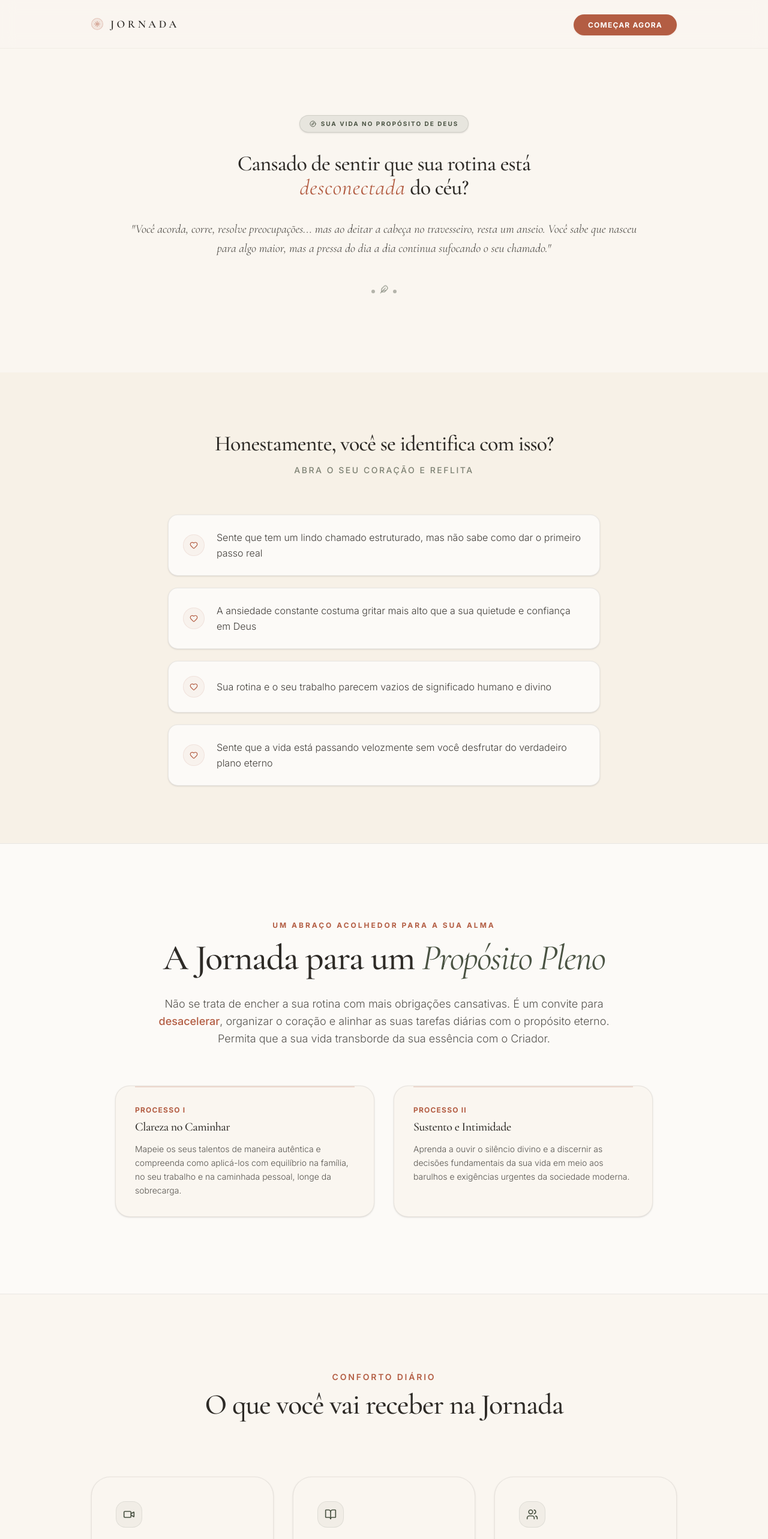
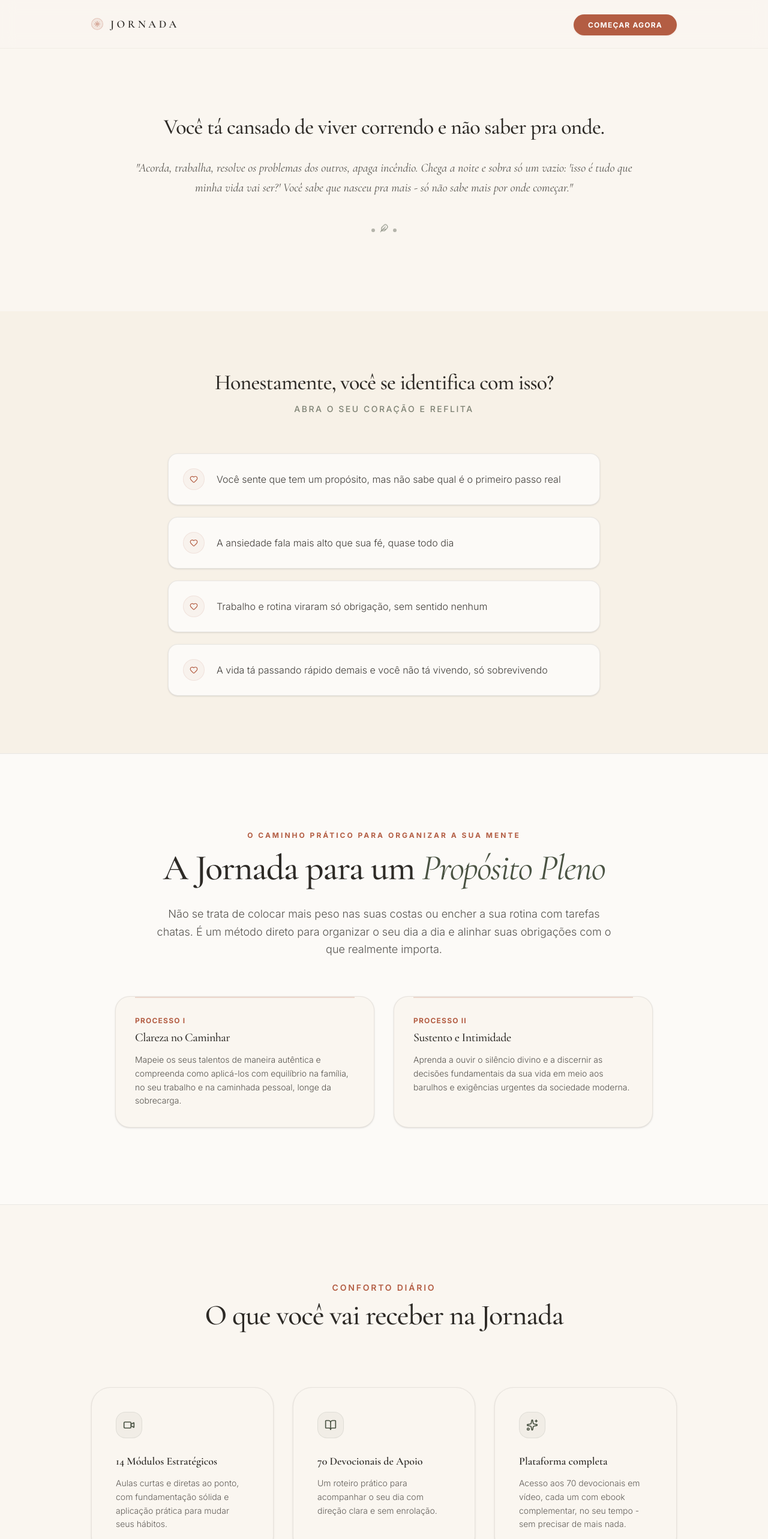
Before and after one commit to tiagoncosta/Jornada-Prop-sito-site-02, a React (Vite) app: page / in a window 1280 px wide. Shown: the top 2566 px of the page at 60% size. Built offline with nearby package versions, Linux system fonts and the light colour scheme.

Commit message:
refactor: update hero section copy and cleanup readme
Simplify the hero section messaging to improve engagement and remove boilerplate AI Studio documentation from README.

```diff
--- a/src/App.tsx
+++ b/src/App.tsx
@@ -109,20 +109,14 @@ export default function App() {
       <section className="relative pt-36 pb-20 md:pt-48 md:pb-32 overflow-hidden">
         <div className="container mx-auto px-6 text-center max-w-4xl relative">
           <Reveal>
-            <div className="inline-flex items-center gap-2 py-1.5 px-4 rounded-full bg-olive/10 border border-olive/15 text-[10px] font-bold uppercase tracking-[0.2em] mb-8 text-olive shadow-sm">
-              <Compass size={11} className="text-olive animate-spin-slow" />
-              Sua vida no propósito de Deus
-            </div>
-
             <h1 className="text-4xl md:text-6.5xl lg:text-7.5xl font-serif font-medium mb-8 leading-[1.12] tracking-tight text-text">
-              Cansado de sentir que sua rotina está <br/>
-              <span className="text-accent italic font-normal tracking-wide">desconectada</span> do céu?
+              Você tá cansado de viver correndo e não saber pra onde.
             </h1>
           </Reveal>
 
           <Reveal delay={0.25}>
             <p className="text-base md:text-xl max-w-2.5xl mx-auto text-text/80 font-serif leading-relaxed italic">
-              "Você acorda, corre, resolve preocupações... mas ao deitar a cabeça no travesseiro, resta um anseio. Você sabe que nasceu para algo maior, mas a pressa do dia a dia continua sufocando o seu chamado."
+              "Acorda, trabalha, resolve os problemas dos outros, apaga incêndio. Chega a noite e sobra só um vazio: 'isso é tudo que minha vida vai ser?' Você sabe que nasceu pra mais - só não sabe mais por onde começar."
             </p>
           </Reveal>
 
@@ -150,10 +144,10 @@ export default function App() {
 
           <div className="grid gap-4 md:gap-5">
             {[
-              "Sente que tem um lindo chamado estruturado, mas não sabe como dar o primeiro passo real",
-              "A ansiedade constante costuma gritar mais alto que a sua quietude e confiança em Deus",
-              "Sua rotina e o seu trabalho parecem vazios de significado humano e divino",
-              "Sente que a vida está passando velozmente sem você desfrutar do verdadeiro plano eterno"
+              "Você sente que tem um propósito, mas não sabe qual é o primeiro passo real",
+              "A ansiedade fala mais alto que sua fé, quase todo dia",
+              "Trabalho e rotina viraram só obrigação, sem sentido nenhum",
+              "A vida tá passando rápido demais e você não tá vivendo, só sobrevivendo"
             ].map((point, i) => (
               <Reveal key={i} delay={i * 0.1}>
                 <div className="group p-6 rounded-2xl border border-border bg-[#FCFAF7] hover:border-accent/30 hover:bg-white transition-all duration-300 flex items-center gap-5 shadow-sm">
@@ -175,13 +169,13 @@ export default function App() {
         <div className="container mx-auto px-6 max-w-5xl text-center relative">
           <Reveal>
             <span className="text-[10px] md:text-xs font-bold uppercase tracking-[0.25em] text-accent mb-4 block">
-              Um abraço acolhedor para a sua alma
+              O caminho prático para organizar a sua mente
             </span>
             <h2 className="text-4xl md:text-5xl lg:text-6xl font-serif font-medium text-text tracking-tight mb-8">
               A Jornada para um <span className="text-olive italic font-normal">Propósito Pleno</span>
             </h2>
             <p className="text-base md:text-lg text-text/80 max-w-3xl mx-auto mb-16 leading-relaxed font-light">
-              Não se trata de encher a sua rotina com mais obrigações cansativas. É um convite para <span className="text-accent font-medium">desacelerar</span>, organizar o coração e alinhar as suas tarefas diárias com o propósito eterno. Permita que a sua vida transborde da sua essência com o Criador.
+              Não se trata de colocar mais peso nas suas costas ou encher a sua rotina com tarefas chatas. É um método direto para organizar o seu dia a dia e alinhar suas obrigações com o que realmente importa.
             </p>
           </Reveal>
 
@@ -226,17 +220,17 @@ export default function App() {
               {
                 icon: <Video size={20} />,
                 title: "14 Módulos Estratégicos",
-                desc: "Aulas cirúrgicas focadas no coração, com fundamentação sólida e aplicação amorosa para suavizar hábitos exautivos."
+                desc: "Aulas curtas e diretas ao ponto, com fundamentação sólida e aplicação prática para mudar seus hábitos."
               },
               {
                 icon: <BookOpen size={20} />,
                 title: "70 Devocionais de Apoio",
-                desc: "Um roteiro sereno escrito com delicadeza para acompanhar as suas manhãs com profunda conexão divina e quietude."
+                desc: "Um roteiro prático para acompanhar o seu dia com direção clara e sem enrolação."
               },
               {
-                icon: <Users size={20} />,
-                title: "Comunidade Amparada",
-                desc: "Um espaço seguro e carinhoso para compartilhar sentimentos, interceder e caminhar junto com corações que pulsam na mesma fé."
+                icon: <Sparkles size={20} />,
+                title: "Plataforma completa",
+                desc: "Acesso aos 70 devocionais em vídeo, cada um com ebook complementar, no seu tempo - sem precisar de mais nada."
               }
             ].map((item, i) => (
               <Reveal key={i} delay={i * 0.15}>
@@ -263,19 +257,18 @@ export default function App() {
           <div className="text-center mb-16 max-w-2xl mx-auto">
             <Reveal>
               <h2 className="text-3xl md:text-5xl font-serif font-medium text-text tracking-tight mb-6">
-                Um método feito para restaurar corações
+                Um método prático para o seu dia a dia
               </h2>
               <p className="text-text/80 text-sm md:text-base font-light leading-relaxed">
-                Nossa abordagem respeita o seu tempo e a sua história. É fruto de longas caminhadas, escuta cuidadosa e a entrega diária de vidas restauradas que redescobriram o valor de viver na presença.
+                Essa jornada foi criada pensando em quem tem uma rotina corrida e precisa de direcionamento real. É um passo a passo objetivo para você aplicar de forma simples, no seu próprio tempo.
               </p>
             </Reveal>
           </div>
 
-          <div className="grid grid-cols-1 sm:grid-cols-3 gap-8 text-center mb-24 max-w-3xl mx-auto">
+          <div className="grid grid-cols-1 sm:grid-cols-2 gap-8 text-center mb-24 max-w-2xl mx-auto">
             {[
-              { label: "Vidas Acolhidas e Restauradas", value: "1.200+" },
               { label: "Módulos de Mentoria Prática", value: "14" },
-              { label: "Encontros de Devocional Escrita", value: "70" }
+              { label: "Devocionais em Vídeo", value: "70" }
             ].map((stat, i) => (
               <Reveal key={i} delay={i * 0.1}>
                 <div className="border border-border p-6 rounded-2xl bg-bg/50">
@@ -292,9 +285,6 @@ export default function App() {
 
           <div className="mb-8 text-center md:text-left">
             <Reveal>
-              <span className="text-xs font-sans font-bold uppercase text-accent tracking-widest gap-2 inline-flex items-center">
-                <span className="w-1.5 h-1.5 rounded-full bg-accent" /> Um roteiro de paz
-              </span>
               <h3 className="text-2.5xl md:text-3.5xl font-serif font-medium text-text mt-1">Os 5 Pilares da Reorganização Espiritual</h3>
             </Reveal>
           </div>
@@ -323,66 +313,13 @@ export default function App() {
         </div>
       </section>
 
-      {/* 6. Depoimentos */}
-      <section className="py-20 md:py-32 bg-bg relative">
-        <div className="container mx-auto px-6 max-w-5xl">
-          <div className="text-center mb-16 md:mb-20">
-            <Reveal>
-              <span className="text-[10px] md:text-sm text-accent tracking-[0.2em] font-semibold uppercase block mb-3">HISTÓRIAS DE ACOLHIMENTO</span>
-              <h2 className="text-3.5xl md:text-5xl font-serif font-medium text-text tracking-tight mb-4">
-                Histórias reais de quem redescobriu a paz
-              </h2>
-              <p className="text-olive/80 max-w-lg mx-auto text-sm md:text-base font-light">
-                Compreenda a mudança de perspectiva cotidiana descrita de forma sincera por nossos alunos.
-              </p>
-            </Reveal>
-          </div>
 
-          <div className="grid grid-cols-1 md:grid-cols-3 gap-6 lg:gap-8">
-            {[
-              {
-                name: "Ana Paula S.",
-                role: "Mãe e Empreendedora",
-                text: "O método trouxe uma harmonia e um acolhimento maravilhoso para a rotina da minha casa. Hoje, em vez de viver exausta ou culpada, sinto que cada detalhe do dia tem uma direção e paz espiritual."
-              },
-              {
-                name: "Marcos V. Silva",
-                role: "Líder e Engenheiro",
-                text: "Os pilares de relacionamento e vocação me acolheram no momento de maior dúvida. Descobri que meu ganho e minhas habilidades profissionais são instrumentos de fé viva."
-              },
-              {
-                name: "Juliana Costa",
-                role: "Professora de Artes",
-                text: "O guia devocional é extremamente profundo. Não é apenas leitura rápida, são diretrizes reais de oração, escuta e ação prática. Valeu cada segundo investido no meu bem-estar com o Pai."
-              }
-            ].map((t, i) => (
-              <Reveal key={i} delay={i * 0.1}>
-                <div className="bg-[#FAF6F0] p-8 md:p-10 rounded-[2.2rem] border border-border relative hover:border-accent/20 transition-all duration-300 h-full flex flex-col justify-between shadow-sm">
-                  <div>
-                    <div className="flex gap-1 mb-5 text-gold">
-                      {[1, 2, 3, 4, 5].map(s => <Star key={s} size={11} fill="currentColor" className="stroke-none" />)}
-                    </div>
-                    <p className="text-text/80 italic mb-8 leading-relaxed text-sm md:text-base font-light font-serif">
-                      "{t.text}"
-                    </p>
-                  </div>
-                  <div className="border-t border-border/80 pt-4 mt-auto">
-                    <div className="font-serif font-bold text-text text-sm md:text-base">{t.name}</div>
-                    <div className="text-[10px] text-olive/60 font-semibold uppercase mt-0.5 tracking-wider">{t.role}</div>
-                  </div>
-                </div>
-              </Reveal>
-            ))}
-          </div>
-        </div>
-      </section>
 
       {/* 7. Dúvidas Frequentes */}
       <section className="py-20 md:py-32 bg-beige-light border-t border-border">
         <div className="container mx-auto px-6 max-w-3xl">
           <div className="text-center mb-16">
             <Reveal>
-              <span className="text-[10px] md:text-xs text-accent tracking-[0.2em] font-semibold uppercase block mb-3">CONFORTO E ENCONTROS</span>
               <h2 className="text-3.5xl md:text-5xl font-serif font-medium text-text tracking-tight">
                 Dúvidas comuns esclarecidas
               </h2>
@@ -392,13 +329,13 @@ export default function App() {
           <Reveal>
             <div className="bg-bg border border-border rounded-3xl p-6 md:p-8 space-y-2 shadow-sm">
               <Accordion title="Como recebo o acesso ao Guia?">
-                O acesso é completamente imediato. Assim que o pagamento de R$ 97,00 for aprovado, seu e-mail cadastrado receberá um link individual contendo as instruções didáticas e as chaves de acesso para a nossa aconchegante plataforma.
+                O acesso é completamente imediato. Assim que o pagamento de R$ 97,00 for aprovado, seu e-mail cadastrado receberá um link individual contendo as instruções didáticas e as chaves de acesso para a nossa plataforma.
               </Accordion>
               <Accordion title="Por quanto tempo terei acesso a todo o material?">
                 O seu acesso é vitalício. Você pode ler as 70 devocionais, assistir às aulas dos 14 módulos e rever as meditações no seu ritmo, sempre que a sua rotina pedir por um momento de paz profunda.
               </Accordion>
               <Accordion title="Preciso dominar teologia ou oratória para usufruir?">
-                Não. A Jornada Propósito Pleno foi inteiramente estruturada com clareza e acolhimento clínico para receber quem está iniciando o hábito de devotionais diários, estimulando conversas francas e aplicáveis.
+                Não. A Jornada Propósito Pleno foi inteiramente estruturada com clareza para receber quem está iniciando o hábito de devotionais diários, estimulando conversas francas e aplicáveis.
               </Accordion>
               <Accordion title="E se o método não funcionar para o meu cotidiano?">
                 Fique em total tranquilidade: oferecemos uma garantia integral e incondicional de reembolso de 7 dias. Seu conforto e convicção são o nosso maior compromisso ético.
@@ -428,18 +365,18 @@ export default function App() {
                 </div>
 
                 <div className="text-center md:text-left">
-                  <span className="text-[10px] font-bold tracking-[0.2em] text-accent uppercase block mb-2">SEGURANÇA E AMOR</span>
+                  <span className="text-[10px] font-bold tracking-[0.2em] text-accent uppercase block mb-2">RISCO ZERO</span>
                   <h2 className="text-2xl md:text-3xl font-serif font-medium text-text mb-4 tracking-tight">
-                    Risco Zero para a sua decisão.
+                    Testa por 7 dias.
                   </h2>
                   <p className="text-text/80 text-sm leading-relaxed mb-6 font-light">
-                    Acreditamos verdadeiramente no alinhamento espiritual e no conforto cotidiano que este guia oferece, por isso removemos todo o risco de sua decisão. Faça parte da comunidade e use os materiais. Se em até 7 dias você entender que a jornada não é adequada, basta nos contatar por e-mail e estornamos 100% do seu valor. Sem complicação ou embaraço.
+                    Se não for pra você, devolvemos seu dinheiro. Sem enrolação, sem pergunta.
                   </p>
                   <div className="flex items-center justify-center md:justify-start gap-4">
                     <div className="flex gap-1 text-gold">
                       {[1, 2, 3, 4, 5].map(s => <Star key={s} size={11} fill="currentColor" className="stroke-none" />)}
                     </div>
-                    <span className="text-[9px] font-bold uppercase tracking-widest text-text/50 font-sans">Garantia incondicional de satisfação</span>
+                    <span className="text-[9px] font-bold uppercase tracking-widest text-text/50 font-sans">Garantia incondicional de reembolso</span>
                   </div>
                 </div>
 
@@ -458,13 +395,18 @@ export default function App() {
             <div className="bg-bg border border-accent/25 text-text rounded-[2.5rem] md:rounded-[3rem] p-8 md:p-14 text-center relative overflow-hidden shadow-lg backdrop-blur-md">
 
               <div className="mb-10 max-w-md mx-auto text-left space-y-4">
-                <div className="text-center mb-6">
-                  <span className="text-[10px] font-bold uppercase tracking-[0.3em] text-accent font-sans bg-accent/5 px-4 py-1.5 rounded-full border border-accent/15">Sua Proposta Integral</span>
-                </div>
+                <h3 className="text-2xl md:text-3.5xl font-serif font-medium text-text text-center mb-4 tracking-tight">
+                  Você já tentou resolver isso sozinho. Não funcionou.
+                </h3>
+
+                <p className="text-sm md:text-base text-text/80 text-center max-w-lg mx-auto mb-10 leading-relaxed font-light">
+                  R$97. Acesso vitalício. 14 módulos estratégicos e 70 devocionais em vídeo com e-books complementares.
+                </p>
+
                 {[
-                  { title: "14 Módulos Estruturados", desc: "Aulas acolhedoras e diretas para harmonizar sua rotina" },
-                  { title: "70 Devocionais Diárias", desc: "Acompanhamento diário para edificação íntima da sua fé" },
-                  { title: "Comunidade Amparada", desc: "Um reduto quente de carinho e troca de experiências de fé" }
+                  { title: "14 Módulos Práticos", desc: "Aulas curtas e diretas ao ponto pra você mudar seus hábitos" },
+                  { title: "70 Devocionais em Vídeo", desc: "Acompanhamento diário sem enrolação pra guiar suas manhãs" },
+                  { title: "Plataforma Completa", desc: "Acesso no seu próprio tempo com ebooks complementares inclusos" }
                 ].map((item, i) => (
                   <div key={i} className="flex gap-4 items-start bg-white/40 p-4 rounded-xl border border-border group hover:border-accent/20 hover:bg-white/90 transition-all duration-300">
                     <div className="w-7 h-7 rounded-full bg-accent/10 flex items-center justify-center shrink-0 mt-0.5 border border-accent/15">
@@ -487,17 +429,11 @@ export default function App() {
                 <p className="text-xs text-text/60 mt-3 font-sans">Acesso vitalício completo, sem novas taxas ou mensalidades</p>
               </div>
 
-              <div className="grid grid-cols-1 sm:grid-cols-3 gap-3 mb-10 max-w-lg mx-auto">
-                {[
-                  { icon: <Zap size={11} />, text: "Acesso Vitalício" },
-                  { icon: <Star size={11} />, text: "Roteiro de Apoio" },
-                  { icon: <ShieldCheck size={11} />, text: "Garantia 7 Dias" }
-                ].map((item, i) => (
-                  <div key={i} className="bg-white/40 border border-border py-3 rounded-xl flex items-center justify-center gap-2 text-[9px] md:text-[10px] font-bold uppercase tracking-widest text-text/80">
-                    <span className="text-accent">{item.icon}</span>
-                    {item.text}
-                  </div>
-                ))}
+              <div className="grid grid-cols-1 gap-3 mb-10 max-w-xs mx-auto">
+                <div className="bg-white/40 border border-border py-3 rounded-xl flex items-center justify-center gap-2 text-[9px] md:text-[10px] font-bold uppercase tracking-widest text-text/80">
+                  <span className="text-accent"><ShieldCheck size={11} /></span>
+                  Garantia 7 Dias
+                </div>
               </div>
 
               <div className="space-y-6">
@@ -508,7 +444,7 @@ export default function App() {
                   className="group relative bg-[#B35D43] hover:bg-[#C26B50] text-white px-10 md:px-14 py-4.5 md:py-5 rounded-full text-xs md:text-sm font-extrabold uppercase tracking-[0.15em] hover:scale-[1.02] active:scale-[0.98] transition-all w-full md:w-auto inline-flex items-center justify-center gap-3 shadow-md shadow-accent/15 overflow-hidden cursor-pointer"
                 >
                   <span className="absolute inset-x-0 top-0 h-1/2 bg-white/5" />
-                  Sim, Desejo Me Transformar
+                  COMEÇAR AGORA
                   <ArrowRight size={15} className="group-hover:translate-x-1 transition-transform stroke-[2.5]" />
                 </a>
 
@@ -528,9 +464,6 @@ export default function App() {
           <div className="flex flex-col md:flex-row justify-between items-center gap-10">
             <div className="text-center md:text-left">
               <span className="text-base font-serif font-semibold tracking-[0.25em] text-text block mb-3">JORNADA Propósito Pleno</span>
-              <p className="text-sm text-text/70 max-w-xs leading-relaxed font-light">
-                Cuidando de mentes disciplinadas, lares acolhedores e trajetórias preenchidas pelo bem através de princípios bíblicos duradouros.
-              </p>
             </div>
             <div className="text-[10px] font-bold uppercase tracking-widest opacity-50 text-center md:text-right">
               &copy; {new Date().getFullYear()} Jornada Propósito Pleno. Todos os direitos reservados.
```
Also changed, not shown: 1 other file (tests, documents, lock files or other folders).
